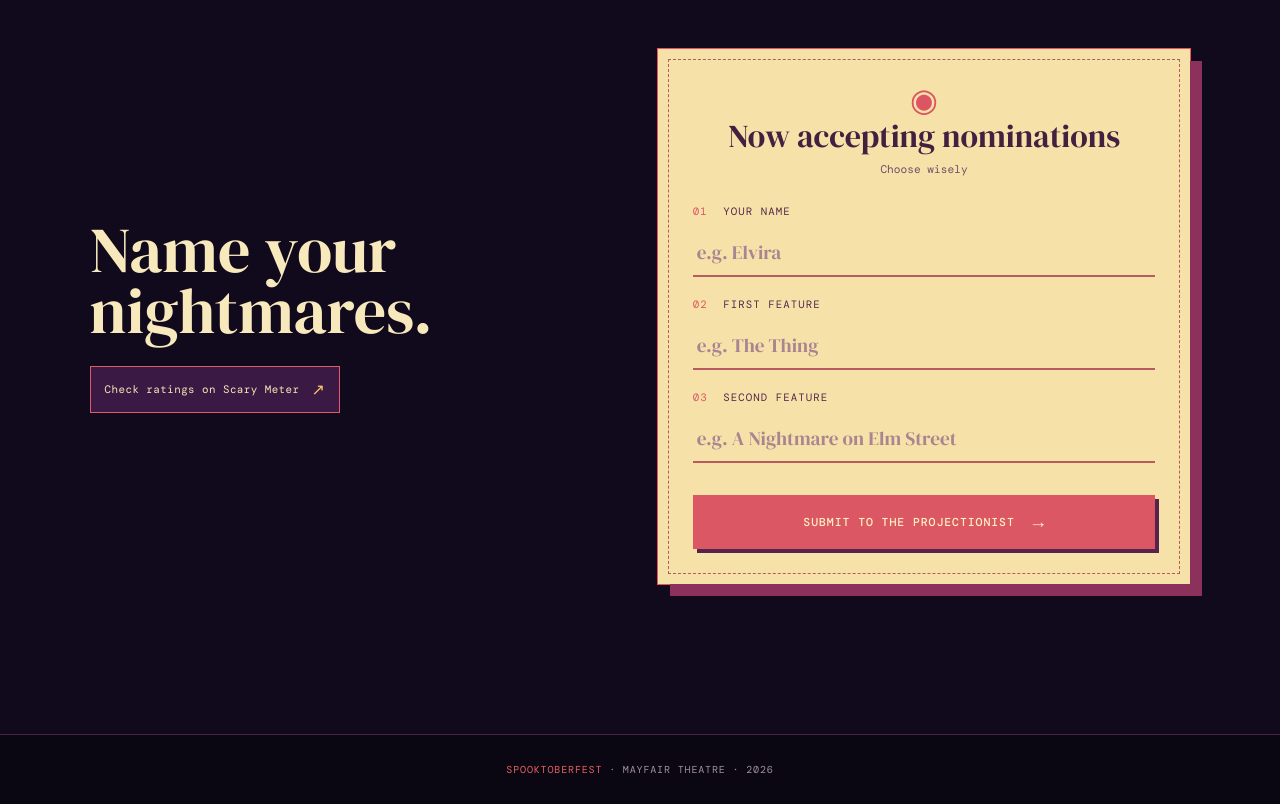
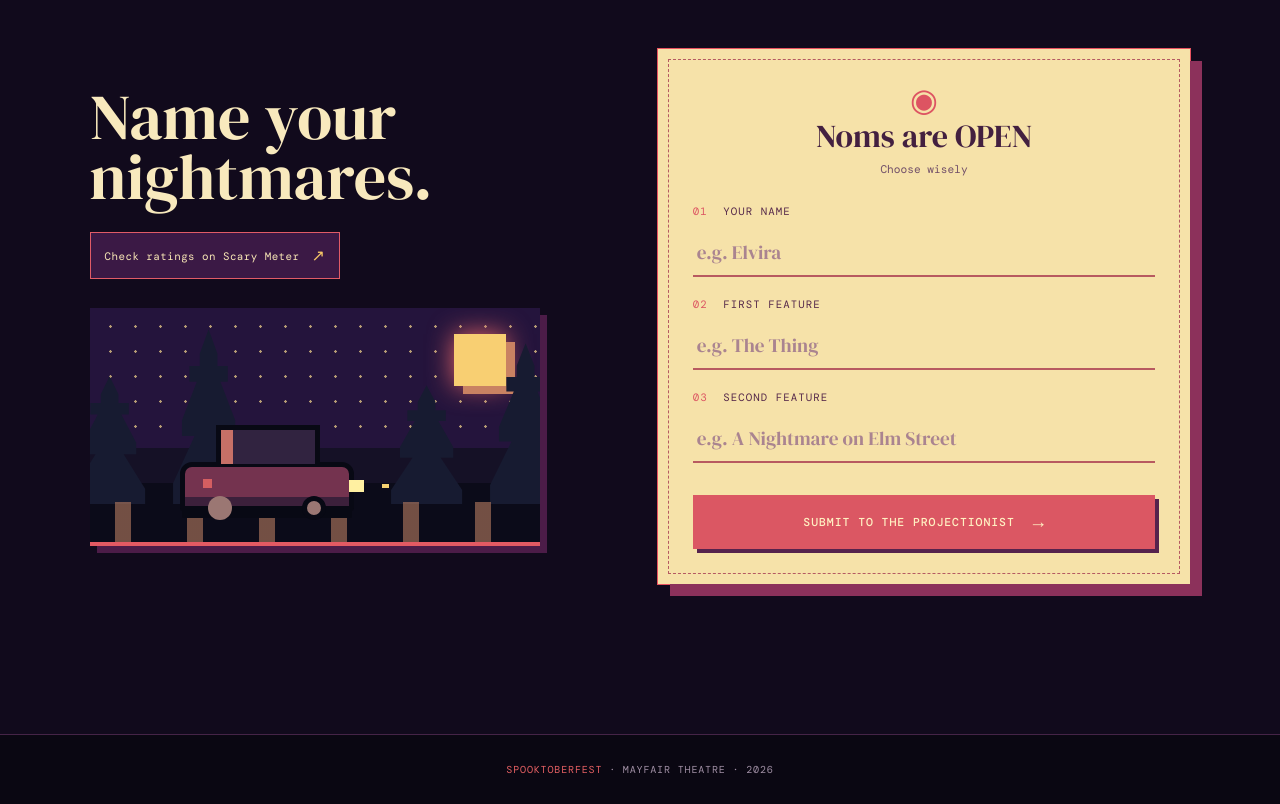
Before and after one commit to wfairclough/spooktoberfest.boo, a SvelteKit app in the folder apps/web/: page / in a window 1280 px wide. Shown: the part 1040-1844 px from the top of the page. Built offline with nearby package versions, Linux system fonts and the light colour scheme; no server answers.

Commit message:
design: add pixel drive-in nomination scene

```diff
--- a/apps/web/src/routes/+page.svelte
+++ b/apps/web/src/routes/+page.svelte
@@ -42,6 +42,12 @@
 			<a class="scary-meter-link" href="https://scarymeter.com/" target="_blank" rel="noreferrer">
 				Check ratings on Scary Meter <span>↗</span>
 			</a>
+			<div class="pixel-drive-in" aria-hidden="true">
+				<span class="pixel-moon"></span>
+				<div class="pixel-pines"><i></i><i></i><i></i><i></i></div>
+				<div class="pixel-road"></div>
+				<div class="pixel-car"><span></span><b></b><b></b></div>
+			</div>
 		</div>
 		{#if nomination}
 			<div class="thanks" role="status">
@@ -65,7 +71,7 @@
 			<form method="POST" class="nomination-form">
 				<div class="form-header">
 					<span class="reel" aria-hidden="true">◉</span>
-					<h3>Now accepting nominations</h3>
+					<h3>Noms are OPEN</h3>
 					<p>Choose wisely</p>
 				</div>
 				<div class="field">
@@ -407,6 +413,155 @@
 		font-size: clamp(2.8rem, 5vw, 4.3rem);
 		line-height: 0.94;
 	}
+	.pixel-drive-in {
+		position: relative;
+		height: 238px;
+		margin-top: 29px;
+		overflow: hidden;
+		border-bottom: 4px solid #e35a63;
+		background: linear-gradient(#24143c 0 60%, #151126 60% 75%, #0b0b19 75%);
+		box-shadow: 7px 7px 0 #4c1c48;
+		image-rendering: pixelated;
+	}
+	.pixel-drive-in::before {
+		content: '';
+		position: absolute;
+		inset: 0 0 40%;
+		opacity: 0.7;
+		background-image: radial-gradient(#f7d98d 1px, transparent 1.5px);
+		background-size: 25px 25px;
+		background-position: 8px 6px;
+	}
+	.pixel-moon {
+		position: absolute;
+		top: 26px;
+		right: 34px;
+		width: 52px;
+		height: 52px;
+		background: #f8cf72;
+		box-shadow:
+			9px 8px 0 #c98262,
+			0 0 26px #e66768;
+	}
+	.pixel-pines {
+		position: absolute;
+		inset: 46px 0 38px;
+	}
+	.pixel-pines i {
+		position: absolute;
+		bottom: 0;
+		width: 74px;
+		height: 142px;
+		background: #171b31;
+		clip-path: polygon(
+			50% 0,
+			62% 14%,
+			62% 21%,
+			76% 21%,
+			76% 30%,
+			66% 30%,
+			86% 52%,
+			86% 61%,
+			69% 61%,
+			98% 88%,
+			98% 100%,
+			2% 100%,
+			2% 88%,
+			31% 61%,
+			14% 61%,
+			14% 52%,
+			34% 30%,
+			24% 30%,
+			24% 21%,
+			38% 21%,
+			38% 14%
+		);
+	}
+	.pixel-pines i:nth-child(1) {
+		left: -17px;
+		height: 128px;
+	}
+	.pixel-pines i:nth-child(2) {
+		left: 82px;
+		height: 175px;
+	}
+	.pixel-pines i:nth-child(3) {
+		right: 76px;
+		height: 119px;
+	}
+	.pixel-pines i:nth-child(4) {
+		right: -23px;
+		height: 161px;
+	}
+	.pixel-road {
+		position: absolute;
+		right: 0;
+		bottom: 0;
+		left: 0;
+		height: 40px;
+		background: repeating-linear-gradient(
+			90deg,
+			transparent 0 25px,
+			#ab745b 25px 41px,
+			transparent 41px 72px
+		);
+		opacity: 0.65;
+	}
+	.pixel-car {
+		position: absolute;
+		bottom: 31px;
+		left: 20%;
+		width: 174px;
+		height: 49px;
+		border: 5px solid #080914;
+		border-radius: 12px 12px 3px 3px;
+		background: #74334f;
+		box-shadow:
+			inset 0 -9px #3c203b,
+			0 9px 0 -2px #080914;
+	}
+	.pixel-car::before {
+		content: '';
+		position: absolute;
+		bottom: 42px;
+		left: 31px;
+		width: 94px;
+		height: 34px;
+		border: 5px solid #080914;
+		border-bottom: 0;
+		background: #312340;
+		box-shadow: inset 12px 0 #c77067;
+	}
+	.pixel-car span {
+		position: absolute;
+		top: 12px;
+		left: 18px;
+		width: 9px;
+		height: 9px;
+		background: #d45e61;
+	}
+	.pixel-car b {
+		position: absolute;
+		top: 13px;
+		right: -15px;
+		width: 15px;
+		height: 12px;
+		background: #fff0a1;
+		box-shadow:
+			29px 0 0 -4px #f5d171,
+			45px 0 0 -8px #f5d171;
+	}
+	.pixel-car b:last-child {
+		top: auto;
+		right: 23px;
+		bottom: -14px;
+		width: 24px;
+		height: 24px;
+		border: 5px solid #080914;
+		border-radius: 50%;
+		background: #9b7773;
+		box-shadow: -94px 0 #9b7773;
+	}
 	.nomination-form,
 	.thanks {
 		position: relative;
```
